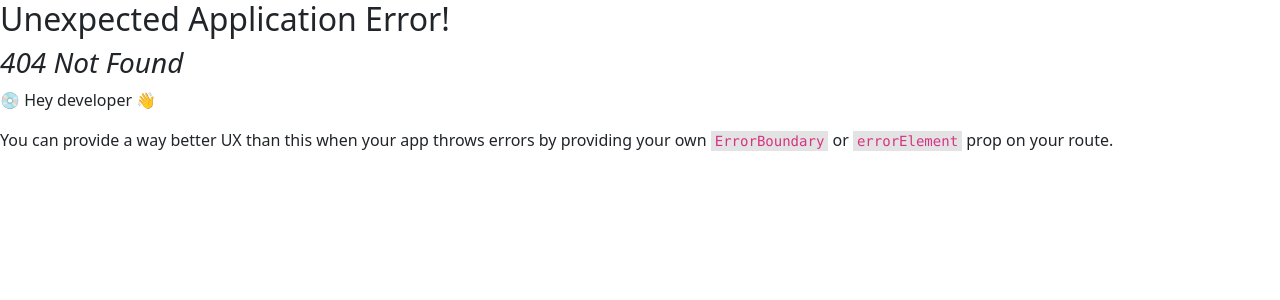
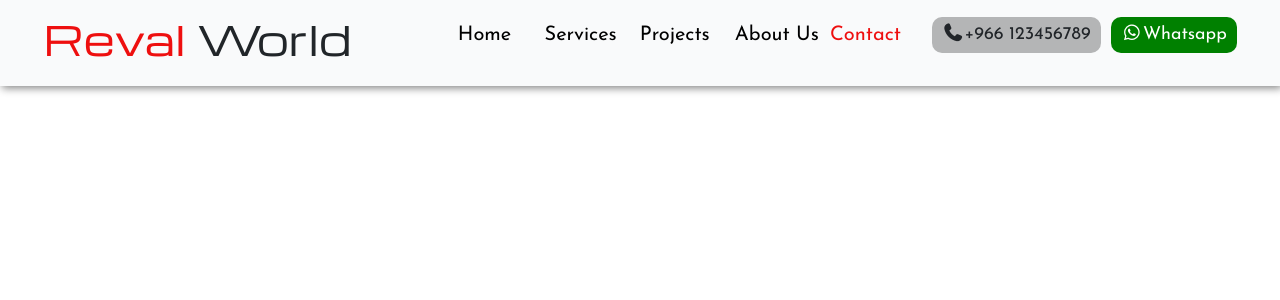
Before and after one commit to SHLcomp/reval-world-sample2, a React (Vite) app: page /reval-world-sample2/contact in a window 1280 px wide. Before the commit this address had no page. Shown: the top 300 px of the page. Built offline with nearby package versions, Linux system fonts and the light colour scheme; a web font is replaced by a local one.

Commit message:
contact and project pages

```diff
--- a/src/comp/navbar/Navbar.scss
+++ b/src/comp/navbar/Navbar.scss
@@ -40,7 +40,7 @@ nav {
       align-items: center;
       flex-wrap: nowrap;
       list-style: none;
-      gap: 20px;
+      gap: 25px !important;
       max-width: 100% !important; //solved the screen prblm
       z-index: 900 !important;
       width: auto !important;
--- /dev/null
+++ b/src/pages/Contact.jsx
@@ -0,0 +1,11 @@
+import React from 'react'
+import Navbar from '../comp/navbar/Navbar'
+
+export const Contact = () => {
+  return (
+    <div>
+        <Navbar/>
+    </div>
+  )
+}
+export default Contact
--- /dev/null
+++ b/src/pages/Projects.jsx
@@ -0,0 +1,11 @@
+import React from 'react'
+import Navbar from '../comp/navbar/Navbar'
+
+export const Projects = () => {
+  return (
+    <div>
+        <Navbar/>
+    </div>
+  )
+}
+export default Projects
```
Also changed, not shown: src/App.jsx (+10 -0 lines).
